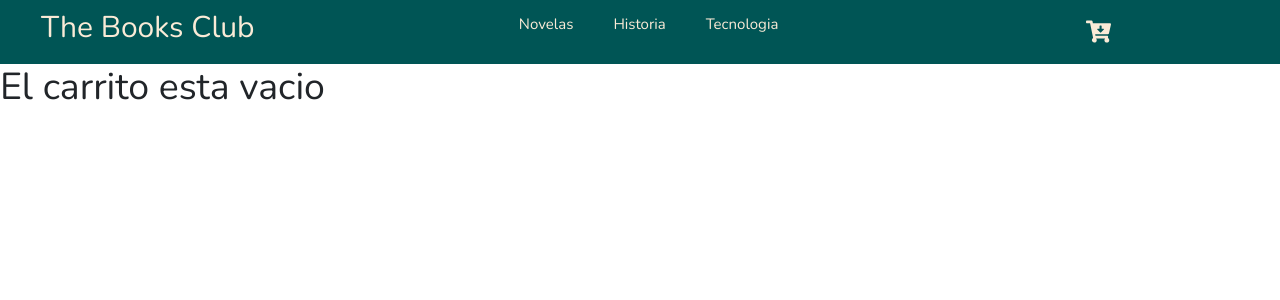
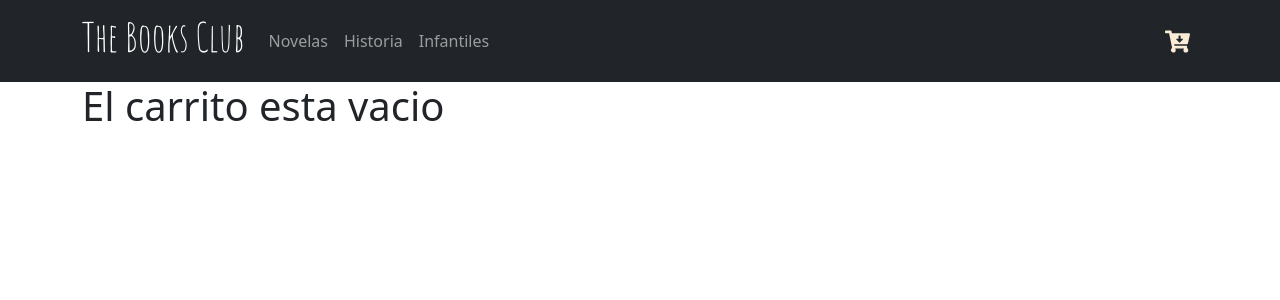
Before and after one commit to sebapluis/the-books-club-pluis, a React (Create React App) app: page /cart in a window 1280 px wide. Shown: the top 300 px of the page. Built offline with nearby package versions, Linux system fonts and the light colour scheme.

Commit message:
agregando estilos

```diff
--- a/package.json
+++ b/package.json
@@ -12,7 +12,7 @@
     "bootstrap": "^5.1.3",
     "firebase": "^9.8.1",
     "react": "^18.1.0",
-    "react-bootstrap": "^2.3.1",
+    "react-bootstrap": "^2.4.0",
     "react-dom": "^18.1.0",
     "react-icons": "^4.3.1",
     "react-router-dom": "^6.3.0",
--- a/src/components/CartWidget/CartWidget.css
+++ b/src/components/CartWidget/CartWidget.css
@@ -7,3 +7,6 @@
     text-decoration: none;
     color: antiquewhite;
 }
+.none:hover{
+    color: antiquewhite;
+}
--- a/src/components/ItemCount/ItemCount.jsx
+++ b/src/components/ItemCount/ItemCount.jsx
@@ -1,4 +1,6 @@
 import React, { useState } from 'react';
+import Button from 'react-bootstrap/esm/Button';
+
 
 const ItemCount = ({initial, stock, onAdd}) => {
   const [count, setCount] = useState (initial);
@@ -15,11 +17,11 @@ const ItemCount = ({initial, stock, onAdd}) => {
 
   return (
     <div>
-        <button onClick= {resta} > - </button>
+        <Button onClick= {resta} variant="dark" className='p-0 mb-2'> - </Button>
         <span className='cantidad'> { count } </span>
-        <button onClick= {suma} > + </button>
+        <Button onClick= {suma} variant="dark" className='p-0 mb-2'> + </Button>
         <div>
-            <button onClick={() => (count <= stock) && onAdd(count)}>Agregar al carrito</button>
+            <Button variant="dark" onClick={() => (count <= stock) && onAdd(count)}>Agregar al carrito</Button>
         </div>
     </div>
   )
--- a/src/components/ItemDetail/ItemDetail.css
+++ b/src/components/ItemDetail/ItemDetail.css
@@ -1,32 +1,24 @@
-.flex-container{
-    margin: 10px;
+.ancho{
+    display: flex;
     width: 100%;
-    height: 100%;
-    display: flex;
-    justify-content: center;
+}
+
+.imgContainer{
+    width: 50%;
+}
+
+.infoContainer{
+    width: 50%;
+}
+
+.centrado{
     text-align: center;
 }
 
-.containerImagen{
-    width: 30%;
-    height: 100%;
+.compra{
+    text-decoration: none;
+    color: black;
 }
-
-.flex{
-    display: flex;
-    flex-direction: column;
-    justify-content: center;
-    align-items: center;
-    width: 50%;
-    margin: auto;
+.compra:hover{
+    color: antiquewhite;
 }
-
-.sinopsis{
-    width: 80%;
-    margin: auto;
-}
-
-.comprar, link{
-    color: black;
-    text-decoration: none;
-}
--- a/src/components/ItemDetail/ItemDetail.jsx
+++ b/src/components/ItemDetail/ItemDetail.jsx
@@ -3,6 +3,7 @@ import { Link } from 'react-router-dom';
 import { useCartContext } from '../../context/CartContext';
 import ItemCount from '../ItemCount/ItemCount';
 import "./ItemDetail.css";
+import { Button } from 'react-bootstrap';
 
 
 
@@ -19,27 +20,27 @@ function ItemDetail( {libro} ) {
 
 
   return (
-        <div className='flex-container mt-2'>
-            <div className='containerImagen'>
-                <img src={libro.imagen} alt="Imagen del libro" />
+    <div className='container'>
+        <div className='ancho mt-3 mb-3'>
+            <div className='imgContainer'>
+                <img src={libro.imagen} alt="Imagen del libro" className='img-fluid' />
             </div>
-            <div className='flex'>
-                <h3>{libro.title}</h3>
-                <p><b>Autor</b>: {libro.autor}</p>
-                <p><b>Editorial</b>: {libro.editorial}</p>
-                <div className='sinopsis'>
-                    <p><b>Sinopsis</b>: {libro.sinopsis}</p>
-                </div>
-                <p><b>Precio</b>: €{libro.precio}</p>
-                <div>
+            <div className='infoContainer'>
+                <h3 className='centrado'>{libro.title}</h3>
+                <p className='centrado'><b>Autor</b>: {libro.autor}</p>
+                <p className='centrado'><b>Editorial</b>: {libro.editorial}</p>
+                <p className='centrado'><b>Sinopsis</b>: {libro.sinopsis}</p>
+                <p className='centrado'><b>Precio</b>: €{libro.precio}</p>
+                <div className='centrado'>
                     {cantidadDeProductos ?
-                         <button><Link to='/cart'>Finalizar compra de:{ cantidadDeProductos } libros</Link></button> :
+                         <Button variant="outline-dark"><Link to='/cart' className='compra'>Finalizar compra de: { cantidadDeProductos } libros</Link></Button> :
                          <ItemCount initial={0} stock={libro.stock} onAdd={addHandler} />
                     }
                 </div>
             </div>
         </div>
-        )
+    </div>
+  )
     }
 
 
--- a/src/components/ItemList/ItemList.css
+++ b/src/components/ItemList/ItemList.css
@@ -1,20 +1,11 @@
-.cardContainer{
-    display: inline-block;
-    justify-content: center;
-    align-items: center;
-    margin: 15px 12px;
-    height: 50px;
 
+.imgContenedor{
+    height: calc(100% - XXpx);
 }
 
 .foto{
-    height: fit-content;
-    width: fit-content;
+    object-fit: contain;
 }
-.card{
-    display: inline-block;
-}
-
 .centrado{
     text-align: center;
 }
--- a/src/components/ItemList/ItemList.jsx
+++ b/src/components/ItemList/ItemList.jsx
@@ -1,6 +1,6 @@
 import React from 'react';
-/*import { Button } from 'react-bootstrap';*/
 import Card  from 'react-bootstrap/Card';
+import Button from "react-bootstrap/Button"
 import { Link } from 'react-router-dom';
 import "./ItemList.css";
 
@@ -9,20 +9,18 @@ function ItemList( {libros} ) {
       <>
     {libros.map( thislibro => {
         return(
-        <div className='cardContainer'>
-            <Card style={{ width: '18rem' }} className="card">
-             <div>
-              <Card.Img variant="top" src= {thislibro.imagen} className="foto img-fluid" />
+          <div className="h-75 d-inline-block m-4 p-2">
+            <Card style={{ width: '10rem' }}>
+              <div className='imgContenedor'>
+              <Card.Img variant="top" src= {thislibro.imagen} className="img-fluid foto" />
               </div>
               <Card.Body bg="dark">
-            <Card.Title> <h3>{thislibro.Title}</h3> </Card.Title>
+                <Card.Title> <h6>{thislibro.Title}</h6> </Card.Title>
                 <Card.Text className='centrado'>
-                <h3>{thislibro.title}</h3>
-                <br/>
-                <h5>{thislibro.autor}</h5>
+                  <h6>{thislibro.title}</h6>
                 </Card.Text>
-              <Link to={"/item/" + thislibro?.id}>
-                <button>Detalle</button>
+                <Link to={"/item/" + thislibro?.id} className="centrado">
+                  <Button variant="dark" className="p-0">Detalle</Button>
                 </Link>
               </Card.Body>
             </Card>
--- a/src/components/NavBar/NavBar.css
+++ b/src/components/NavBar/NavBar.css
@@ -1,73 +1,5 @@
-@import url('https://fonts.googleapis.com/css2?family=Nunito:wght@400;700&display=swap');
-
-
-*{
-    box-sizing: border-box;
-    margin: 0;
-    padding: 0;
-    font-family: 'Nunito', sans-serif;
-    font-size: 15px;
-}
-
-.nav{
-    background: #005555;
-    color: antiquewhite;
-    width: 100%;
-    display: flex;
-    flex-wrap: wrap;
-    justify-content: space-around;
-    align-items: center;
-    padding: 10px 10%;
-}
-
-.nav-active{
-    font-weight: bold;
-}
+@import url('https://fonts.googleapis.com/css2?family=Amatic+SC&display=swap');
 
 .logo{
-    width: auto;
-    cursor: pointer;
-    width: 30%;
-    text-decoration: none;
-    color: antiquewhite;
-
+    font-family: 'Amatic SC', cursive;
 }
-
-a {
-    text-decoration: none;
-    color: antiquewhite;
-}
-
-a:hover{
-    color:aqua;
-}
-
-.links{
-    width: 30%;
-}
-
-li a{
-    text-decoration: none;
-    color: antiquewhite;
-}
-
-li a:hover{
-    color:aqua;
-}
-
-ul li {
-    display: inline-block;
-    padding: 0 20px;
-    font-size: 700;
-    list-style: none;
-}
-
-.carrito{
-    width: 20%;
-    text-align: end;
-}
-
-h3{
-    text-align: center;
-    padding-top: 20px;
-}
--- a/src/components/NavBar/NavBar.jsx
+++ b/src/components/NavBar/NavBar.jsx
@@ -1,21 +1,49 @@
-/*import { Navbar, Container, Nav, NavDropdown } from "react-bootstrap";*/
-import { NavLink } from "react-router-dom";
+import { Link } from "react-router-dom";
 import CartWidget from "../CartWidget/CartWidget";
 import "./NavBar.css";
+import { Navbar, Container, Nav} from "react-bootstrap";
+
 
 const NavBar = () =>{
+    return(
+      <Navbar collapseOnSelect expand="md" bg="dark" variant="dark">
+        <Container>
+          <Navbar.Brand as={Link} to={"/"} className="logo"><h1>The Books Club</h1></Navbar.Brand>
+          <Navbar.Toggle aria-controls="responsive-navbar-nav" />
+          <Navbar.Collapse id="responsive-navbar-nav">
+        <Nav className="me-auto">
+          <Nav.Link as={Link} to={"/category/novela"}  className={nav => nav.isActive ? "nav-active" : ""}>Novelas</Nav.Link>
+          <Nav.Link as={Link} to={"/category/historia"}  className={nav => nav.isActive ? "nav-active" : ""} >Historia</Nav.Link>
+          <Nav.Link as={Link} to={"/category/infantiles"}  className={nav => nav.isActive ? "nav-active" : ""}>Infantiles</Nav.Link>
+        </Nav>
+        <Nav>
+          <Nav.Link href="#deets">
+            <CartWidget/>
+          </Nav.Link>
+        </Nav>
+      </Navbar.Collapse>
+        </Container>
+      </Navbar>
+  )
+}
+
+export default NavBar
 
 
-    return(
+
+
+    /*
+    (
+
       <div className="nav">
         <div className="logo">
-          <NavLink to="/" className="logo"><h2>The Books Club</h2></NavLink>
+          <NavLink to="/" className="logo"><h2 className="logo">The Books Club</h2></NavLink>
         </div>
         <div links>
             <ul>
               <li><NavLink to="/category/novela" className={nav => nav.isActive ? "nav-active" : ""}>Novelas</NavLink></li>
               <li><NavLink to="/category/historia" className={nav => nav.isActive ? "nav-active" : ""}>Historia</NavLink></li>
-              <li><NavLink to="/category/tecnologia" className={nav => nav.isActive ? "nav-active" : ""}>Tecnologia</NavLink></li>
+              <li><NavLink to="/category/tecnologia" className={nav => nav.isActive ? "nav-active" : ""}>Infantiles</NavLink></li>
             </ul>
         </div>
         <div className="carrito">
@@ -25,7 +53,5 @@ const NavBar = () =>{
 
         </div>
       </div>
-    )
-}
 
-export default NavBar;
+    )    */
--- a/src/index.js
+++ b/src/index.js
@@ -6,6 +6,7 @@ import 'bootstrap/dist/css/bootstrap.min.css';
 import { BrowserRouter } from "react-router-dom";
 import { CartContextProvider } from './context/CartContext';
 import { initializeApp } from "firebase/app";
+import 'bootstrap/dist/css/bootstrap.min.css';
 
 const firebaseConfig = {
   apiKey: "AIzaSyArfe8WF3elM6al3Rnm3T_A22ksMYAiujc",
--- a/src/pages/Cart/Cart.jsx
+++ b/src/pages/Cart/Cart.jsx
@@ -2,6 +2,7 @@ import React from "react";
 import { Link } from "react-router-dom";
 import CartItem from "../../components/CartItem/CartItem";
 import { useCartContext } from "../../context/CartContext";
+
 
 function Cart (){
     const {cartList, emptyCart, totalPrice} = useCartContext();
@@ -18,7 +19,10 @@ function Cart (){
             </Link>
         </>
         ) : (
-            <h1>El carrito esta vacio</h1>
+            <div className="container">
+                <h1>El carrito esta vacio</h1>
+            </div>
+
         )
         }
     </div>
--- a/src/pages/ItemListContainer/ItemListContainer.jsx
+++ b/src/pages/ItemListContainer/ItemListContainer.jsx
@@ -33,12 +33,9 @@ const ItemListContainer = ({ greeting }) =>{
 
     return (
         <>
-        <section>
-            <h3>{greeting}</h3>
-        </section>
-        <section>
-            <ItemList libros= { libros } />
-        </section>
+           <div className="container">
+                <ItemList libros= { libros } />
+            </div>
         </>
     )
 }
```
Also changed, not shown: 1 other file (tests, documents, lock files or other folders). Lines whose indentation alone changed are shown as unchanged.
